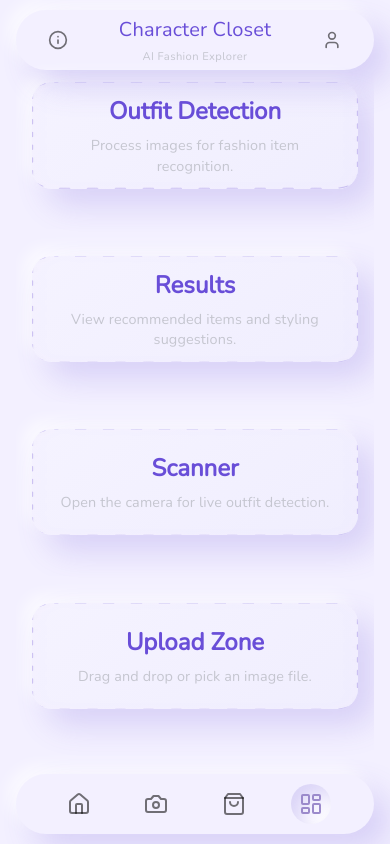
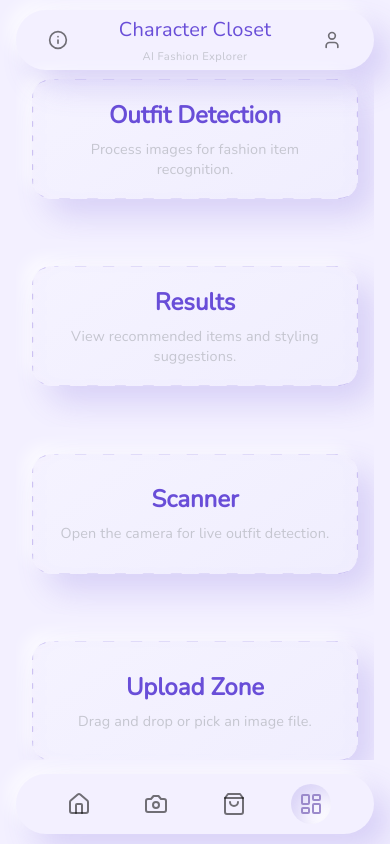
Before and after one commit to beanguap/Character-Closet, a React (Vite) app: page /dashboard in a window 390 px wide. Built offline with nearby package versions, Linux system fonts and the light colour scheme.

Commit message:
Refactor Dashboard styles; adjust padding, margins, and overflow for improved layout and responsiveness

```diff
--- a/src/pages/Dashboard/dashboard.css
+++ b/src/pages/Dashboard/dashboard.css
@@ -3,54 +3,57 @@
   flex-direction: column;
   min-height: 100vh;
   width: 100%;
-  padding: 60px 1rem 60px 1rem; /* Further reduced padding */
+  padding: 60px 1rem 80px 1rem; /* Adjusted for bottom nav */
   background: var(--light-lavender);
-  overflow: hidden; /* Remove scrolling */
+  overflow-y: auto; /* Change from hidden to auto */
+  position: relative; /* Add for stacking context */
 }
 
 .dashboard-content {
   position: relative;
   width: 100%;
   max-width: 480px;
-  margin: 0.25rem auto; /* Minimal margin */
+  margin: 0 auto; /* Simplified margin */
   display: flex;
   flex-direction: column;
   align-items: center;
-  gap: 0.5rem; /* Minimal gap */
-  padding: 0.25rem; /* Minimal padding */
-  /* Remove overflow-y: auto */
+  gap: 1rem; /* Increased gap for better spacing */
+  padding: 1rem 0; /* Adjusted padding */
+  height: calc(100vh - 140px); /* Account for top and bottom bars */
 }
 
 /* Media queries for responsive design */
 @media screen and (max-width: 480px) {
   .dashboard-container {
-    padding: 55px 0.5rem 55px 0.5rem;
+    padding: 55px 0.5rem 75px 0.5rem;
   }
 
   .dashboard-content {
-    margin: 0.2rem auto;
-    gap: 0.4rem;
+    gap: 0.75rem;
+    height: calc(100vh - 130px);
   }
 
   .dashboard-content .clay-card {
-    height: 18vh; /* Slightly smaller on mobile */
-    width: 92%;
+    width: 95%;
+    height: calc((100vh - 150px) / 4);
+    min-height: 100px;
   }
 }
 
 /* Import claymorphic card styles but scope them to dashboard */
 .dashboard-content .clay-card {
-  width: 95%; /* Increased width */
-  max-width: 480px;
-  height: 20vh; /* Reduced from 50vh */
-  max-height: 20vh; /* Reduced to ensure cards fit */
+  width: 100%; /* Full width */
+  height: calc((100vh - 160px) / 4); /* Divide available space by number of cards */
+  min-height: 120px; /* Minimum height */
+  max-height: 200px; /* Maximum height */
   background: linear-gradient(145deg, rgba(255, 255, 255, 0.2), rgba(230, 230, 250, 0.2));
   border-radius: 20px;
   box-shadow: var(--outer-shadow);
   overflow: hidden;
-  margin: 0.2rem; /* Minimal margin */
+  margin: 0.5rem 0; /* Consistent vertical spacing */
   cursor: pointer;
   transition: all 0.3s ease;
+  transform-origin: center center; /* Better hover animation */
 }
 
 .dashboard-content .clay-card:hover {
```
